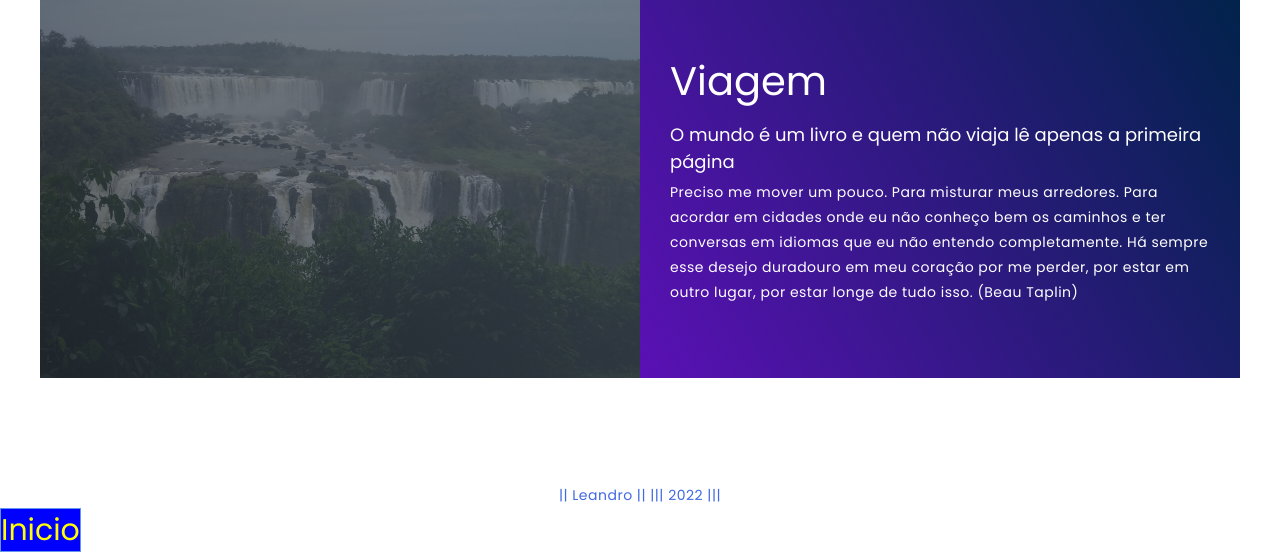
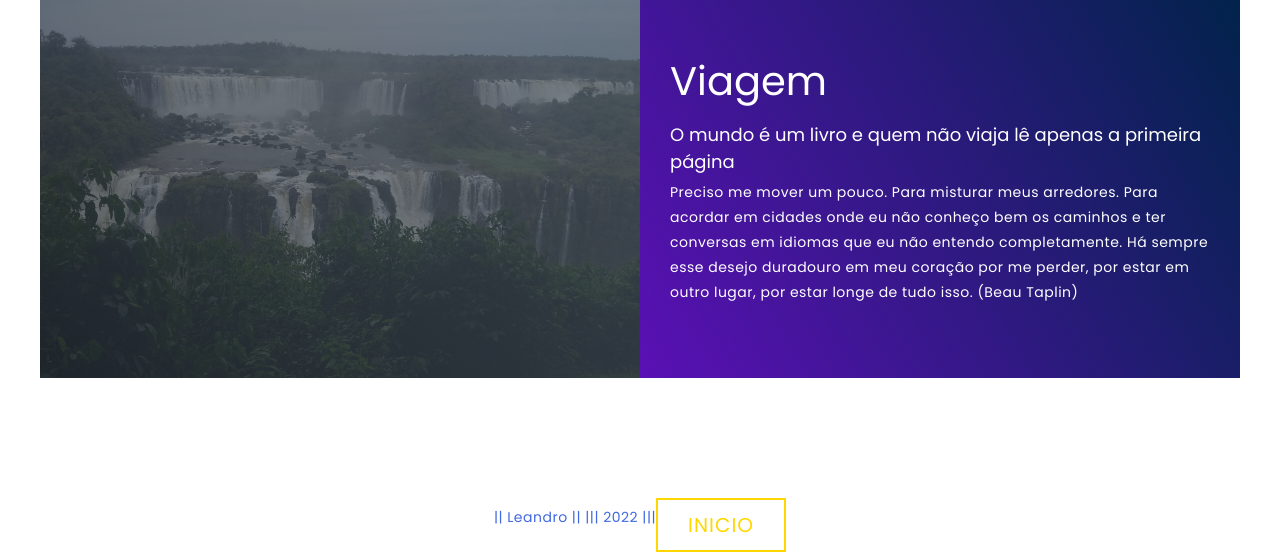
Before and after one commit to leobylle/Portifolio, a plain HTML site: page paginas/Portifólio.html in a window 1280 px wide. Shown: the part 1597-2150 px from the top of the page. Drawn offline with Linux system fonts and the light colour scheme.

Commit message:
melhorias

```diff
--- a/css/style.css
+++ b/css/style.css
@@ -256,9 +256,27 @@ footer p{
 
 }
 footer a{
-    color:yellow;
-    background-color:blue;
-    border: 1px solid cornflowerblue;
-    font-size: 3rem;
+    display: inline-block;
+    padding: 10px 30px;
+    color: gold;
+    background-color: transparent;
+    border: 2px solid gold;
+    font-size: 2rem;
+    text-transform: uppercase;
+    letter-spacing: .1rem;
+    margin-top: 20px;
+    transition: .5s ease;
+    transition-property: background-color, color;
+
 
    }
+   footer a:hover{
+    color: white;
+    font-weight: 500;
+    background-color: gold;
+   }
+   footer{
+    display: flex;
+    align-items: center;
+    justify-content: center;
+   }
```
Also changed, not shown: index.html (+1 -1 lines).
